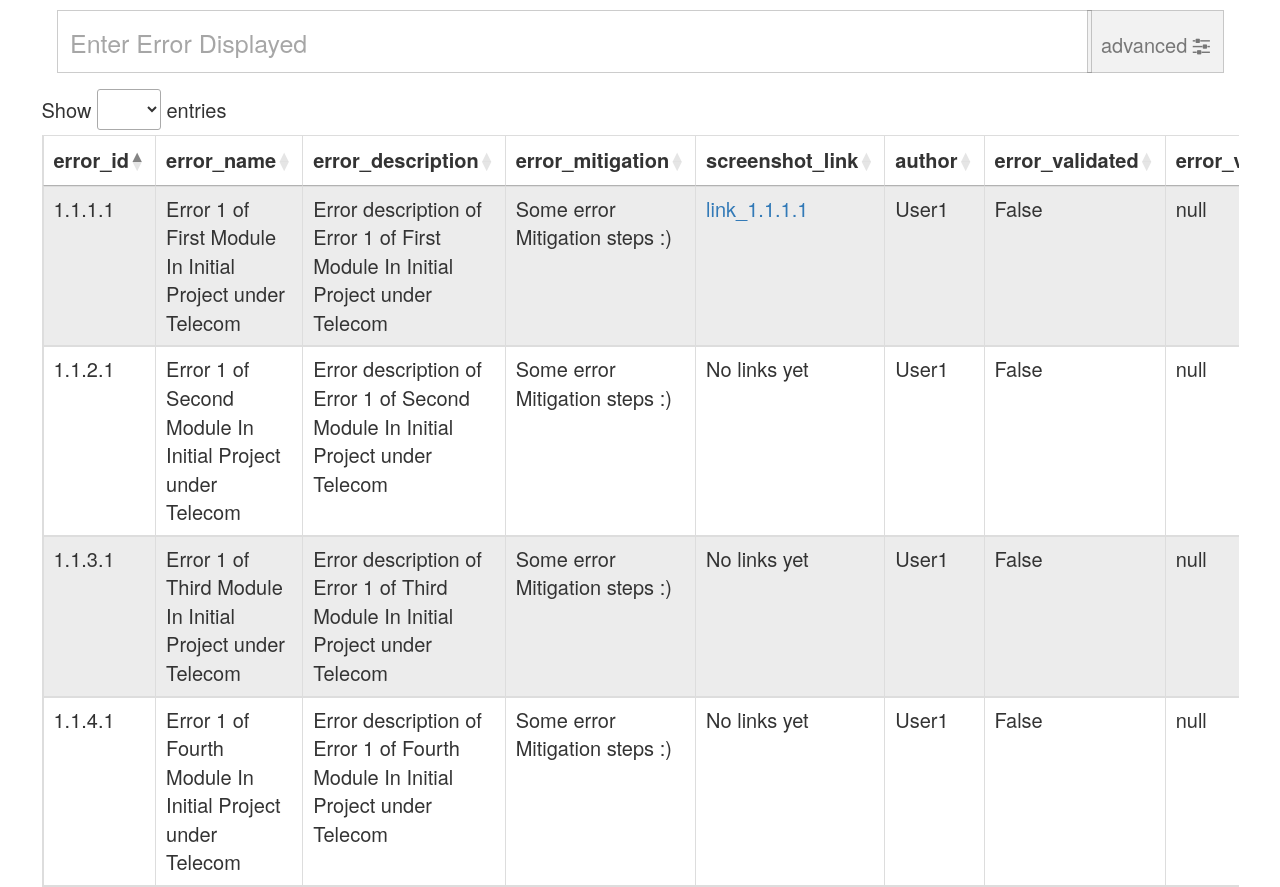
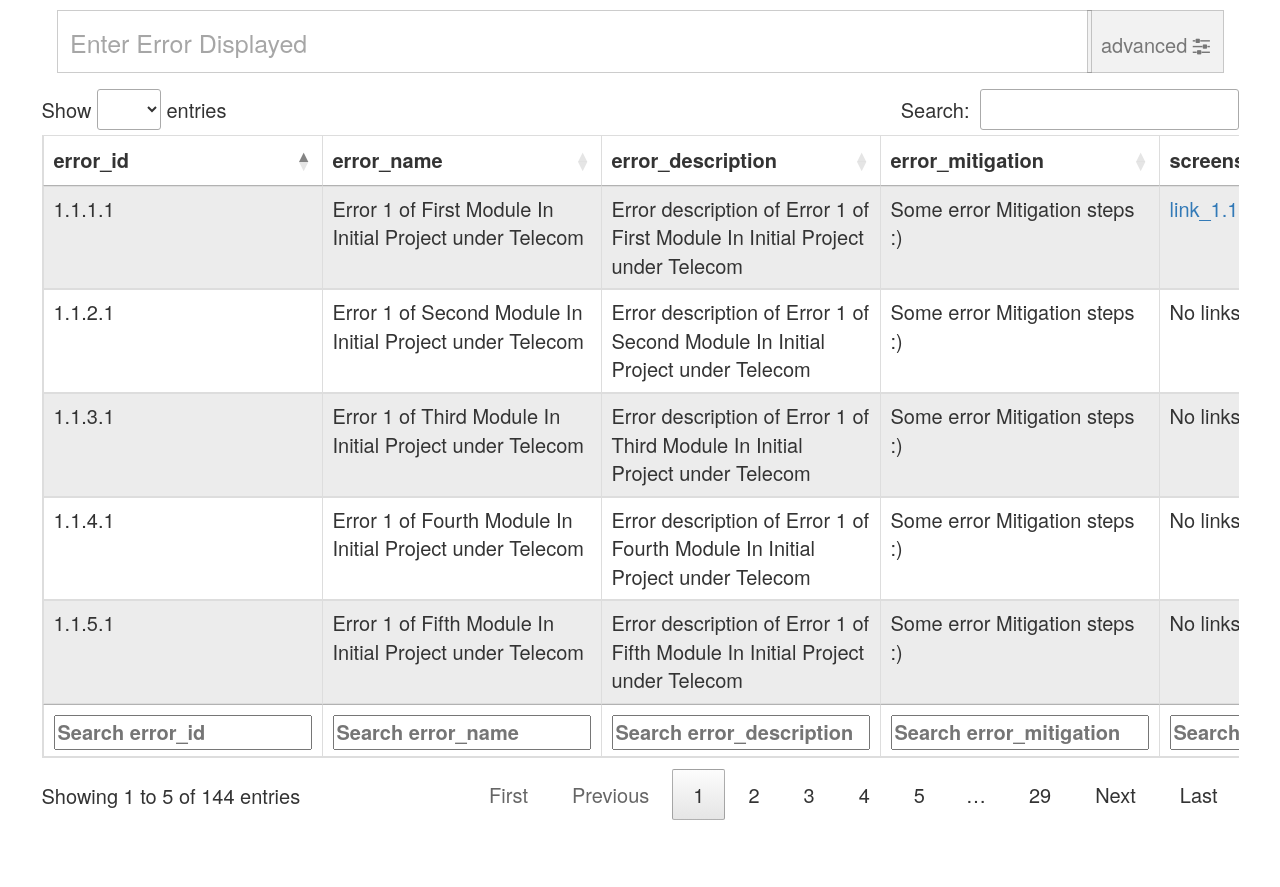
Before and after one commit to SteffinRayen/redesigned-sniffle, a Django app: page /sample/search/ in a window 1280 px wide. Shown: the top 887 px of the page. After the commit the page ends 820 px from the top, so only its background shows below. Run offline with Django 3.2, Linux system fonts and the light colour scheme; data comes from the database, SQL or seed files in the repository; some libraries are stand-ins or nearby versions.

Commit message:
Added Column Search

```diff
--- a/website/sample/templates/sample/search.html
+++ b/website/sample/templates/sample/search.html
@@ -431,12 +431,22 @@
 					</tr>
 					{% endfor %}
 				</tbody>
+				<tfoot>
+					<th>error_id</th>
+					<th>error_name</th>
+					<th>error_description</th>
+					<th>error_mitigation</th>
+					<th>screenshot_link</th>
+					<th>author</th>
+					<th>error_validated</th>
+					<th>error_validator</th>
+					<th>editors_list</th>
+				</tfoot>
 			</table>
 		</div>
 	</div>
-	<script src='https://cdnjs.cloudflare.com/ajax/libs/jquery/3.2.1/jquery.min.js'></script>
+	<script src='https://code.jquery.com/jquery-3.3.1.js'></script>
 	<script src='https://cdnjs.cloudflare.com/ajax/libs/modernizr/2.8.3/modernizr.min.js'></script>
-	<script src='https://code.jquery.com/jquery-1.11.1.min.js'></script>
 	<script src='https://cdn.datatables.net/1.10.19/js/jquery.dataTables.js'></script>
 	<script>
 		// advanced search modal
@@ -454,9 +464,29 @@
 			// table pagination
 			$('#dataTable').DataTable({
 				"pagingType": "full_numbers",
-				searching: false,
 
 			});
+			// Setup - add a text input to each footer cell
+			$('#dataTable tfoot th').each( function () {
+				var title = $(this).text();
+				$(this).html( '<input type="text" placeholder="Search '+title+'" />' );
+			} );
+
+			// DataTable
+			var table = $('#dataTable').DataTable();
+
+			// Apply the search
+			table.columns().every( function () {
+				var that = this;
+
+				$( 'input', this.footer() ).on( 'keyup change', function () {
+					if ( that.search() !== this.value ) {
+						that
+							.search( this.value )
+							.draw();
+					}
+				} );
+			} );
 
 
 		});
```
